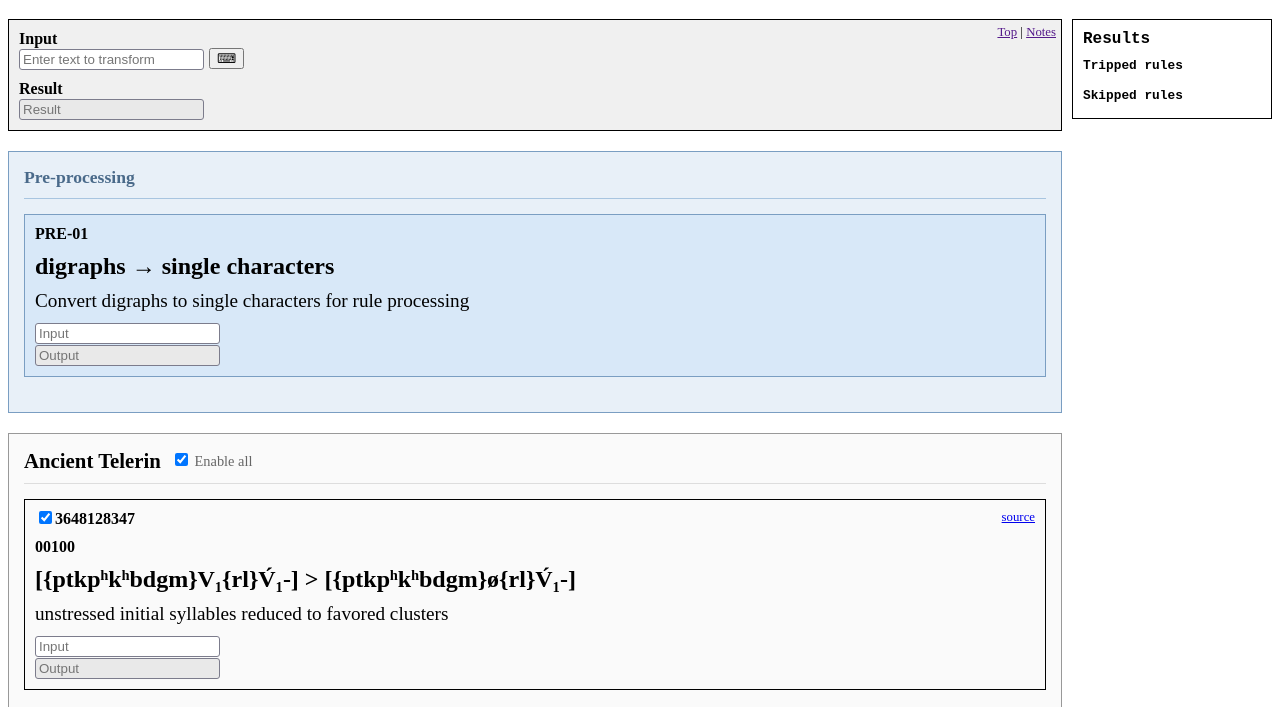
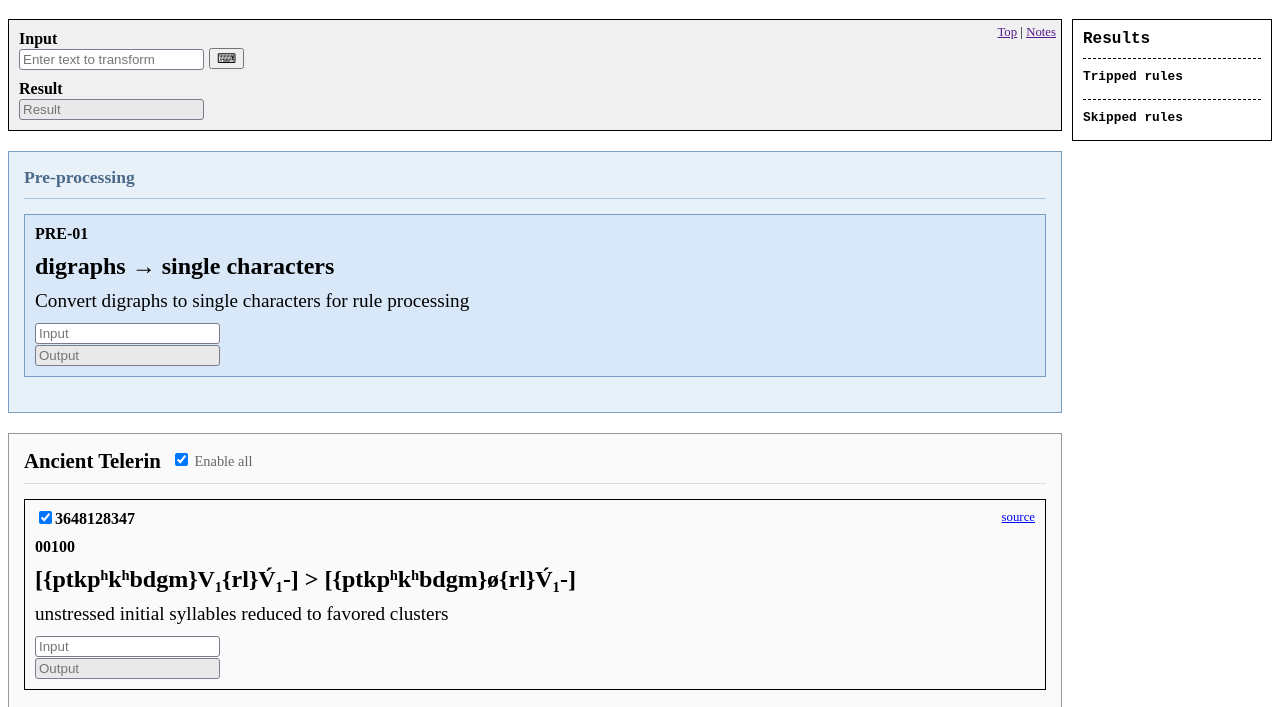
Before and after one commit to sentient06/quettamorphosis, a website with bundled scripts: page index.html in a window 1280 px wide. Shown: the part 61-768 px from the top of the page. Built offline with nearby package versions, Linux system fonts and the light colour scheme.

Commit message:
Refactoring UI

```diff
--- a/index.html
+++ b/index.html
@@ -16,8 +16,10 @@
   <div class="side-wrapper">
     <div class="results">
       <div class="title">Results</div>
+      <hr>
       <div class="smaller-title">Tripped rules</div>
       <div id="results-tripped"></div>
+      <hr>
       <div class="smaller-title">Skipped rules</div>
       <div id="results-skipped"></div>
     </div>
--- a/main.css
+++ b/main.css
@@ -110,7 +110,13 @@ div + div.smaller-title {
   flex-direction: column;
   padding: 10px;
   border: 1px solid #000;
-  z-index: 1;
+  z-index: 2;
+}
+
+.side-wrapper hr {
+  margin: 10px 0;
+  border: none;
+  border-top: 1px dashed #000;
 }
 
 .result-wrapper {
```
